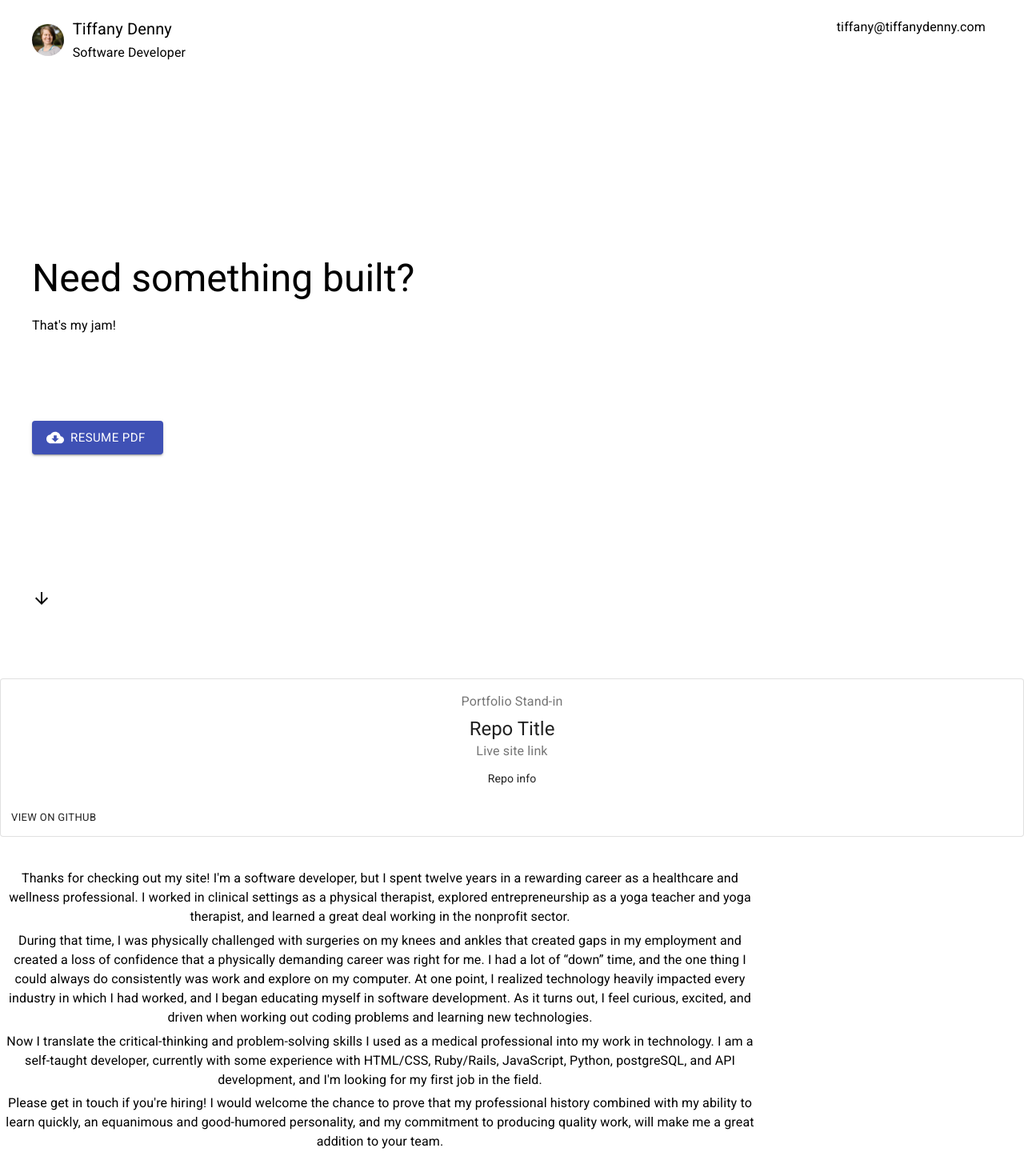
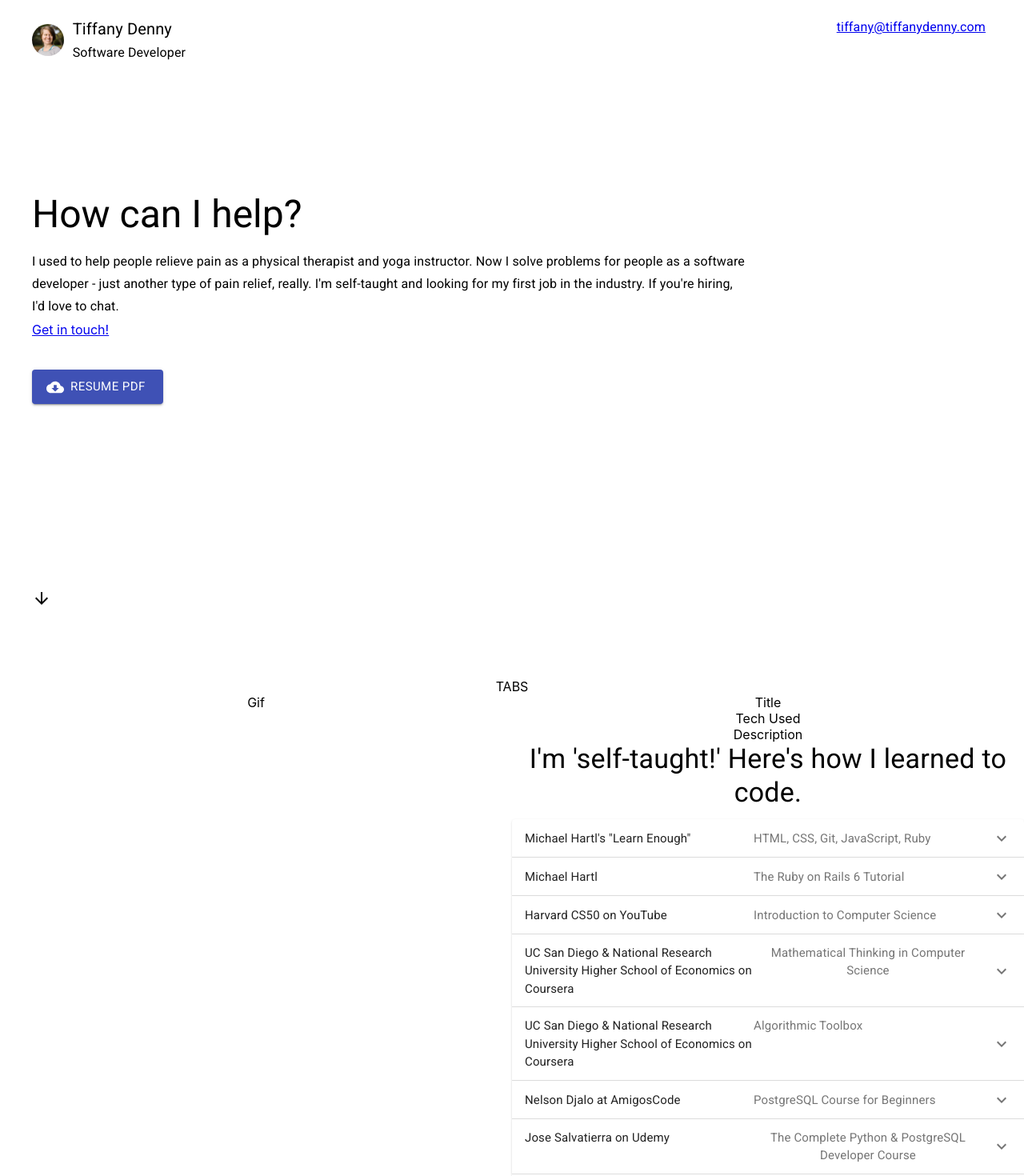
Before and after one commit to tiffanydenny/tiffanydenny.dev, a React (Create React App) app: page / in a window 1280 px wide. Shown: the top 1470 px of the page at 80% size. Built offline with nearby package versions, Linux system fonts and the light colour scheme.

Commit message:
Add links and style intro page, stub out portfolio page

```diff
--- a/src/App.css
+++ b/src/App.css
@@ -36,3 +36,58 @@
     transform: rotate(360deg);
   }
 }
+
+.bounce {
+	-moz-animation: bounce 3s infinite;
+	-webkit-animation: bounce 3s infinite;
+	animation: bounce 3s infinite;
+}
+
+@-moz-keyframes bounce {
+  0%, 20%, 50%, 80%, 100% {
+    -moz-transform: translateY(0);
+    transform: translateY(0);
+  }
+  40% {
+    -moz-transform: translateY(-30px);
+    transform: translateY(-30px);
+  }
+  60% {
+    -moz-transform: translateY(-15px);
+    transform: translateY(-15px);
+  }
+}
+@-webkit-keyframes bounce {
+  0%, 20%, 50%, 80%, 100% {
+    -webkit-transform: translateY(0);
+    transform: translateY(0);
+  }
+  40% {
+    -webkit-transform: translateY(-30px);
+    transform: translateY(-30px);
+  }
+  60% {
+    -webkit-transform: translateY(-15px);
+    transform: translateY(-15px);
+  }
+}
+@keyframes bounce {
+  0%, 20%, 50%, 80%, 100% {
+    -moz-transform: translateY(0);
+    -ms-transform: translateY(0);
+    -webkit-transform: translateY(0);
+    transform: translateY(0);
+  }
+  40% {
+    -moz-transform: translateY(-30px);
+    -ms-transform: translateY(-30px);
+    -webkit-transform: translateY(-30px);
+    transform: translateY(-30px);
+  }
+  60% {
+    -moz-transform: translateY(-15px);
+    -ms-transform: translateY(-15px);
+    -webkit-transform: translateY(-15px);
+    transform: translateY(-15px);
+  }
+}
--- a/src/App.js
+++ b/src/App.js
@@ -1,5 +1,4 @@
 import React from 'react';
-import PropTypes from 'prop-types';
 import Typography from '@material-ui/core/Typography';
 import Avatar from '@material-ui/core/Avatar';
 import Grid from '@material-ui/core/Grid';
@@ -9,13 +8,9 @@ import CardActions from '@material-ui/core/CardActions';
 import CardContent from '@material-ui/core/CardContent';
 import Button from '@material-ui/core/Button';
 import CloudDownloadIcon from '@material-ui/icons/CloudDownload';
-import Icon from '@material-ui/core/Icon';
-import Box from '@material-ui/core/Box';
 import Collapse from '@material-ui/core/Collapse';
-import IconButton from '@material-ui/core/IconButton';
 import ArrowDownwardIcon from '@material-ui/icons/ArrowDownward';
 import ControlledExpansionPanels from './devucation.js';
-import logo from './logo.svg';
 import 'fontsource-roboto';
 import { withStyles } from '@material-ui/core/styles';
 import './App.css';
@@ -32,13 +27,7 @@ const styles = theme => ({
 
   headerEmail: {
     textAlign: 'right',
-  },
-
-  intro: {
-    maxWidth: '70vw',
-    textAlign: 'left',
-    position: 'relative',
-    top: "30%",
+    textDecorationStyle: 'none',
   },
 
   introWrapper: {
@@ -49,10 +38,21 @@ const styles = theme => ({
     position: 'relative',
   },
 
+  intro: {
+    maxWidth: '70vw',
+    textAlign: 'left',
+    position: 'relative',
+    top: "20vh",
+  },
+
+  introText: {
+      marginBottom: 10,
+  },
+
   button: {
-    position: 'absolute',
-    left: 40,
-    bottom: '30%',
+    position: 'relative',
+    left: 0,
+    top: 30,
   },
 
   arrow: {
@@ -134,78 +134,74 @@ function App(props) {
               </Grid>
             </Grid>
             <Grid className={ classes.headerEmail } item xs={6}>
-            <Typography variant="subtitle1">tiffany@tiffanydenny.com
+            <Typography variant="subtitle1"><a href="mailto: tiffany@tiffanydenny.com">tiffany@tiffanydenny.com</a>
             </Typography>
             </Grid>
           </Grid>
           <div className={ classes.intro }>
+            <div className={ classes.introText }>
               <Typography variant="h3"
                           gutterBottom="true">
-                        Need something built?
+                          How can I help?
               </Typography>
-            <Typography variant="subtitle1">
-                        That's my jam!
+              <Typography variant="subtitle1"
+                          gutterBottom="true">
+                          I used to help people relieve pain as a physical therapist and yoga instructor. Now I solve problems for people as a software developer - just another type of pain relief, really. I'm self-taught and looking for my first job in the industry. If you're hiring, I'd love to chat.
+              </Typography>
+              <Typography variant="subtitleh6">
+                          <a href="mailto: tiffany@tiffanydenny.com"> Get in touch!</a>
               </Typography>
             </div>
             <Button
             variant="contained"
             color="primary"
             size="large"
-          className={classes.button}
-          startIcon={<CloudDownloadIcon />}
-          href="./images/denny_resume.pdf"
+            className={ classes.button }
+            startIcon={ <CloudDownloadIcon /> }
+            href="https://drive.google.com/file/d/1LnHqRL_pRH28hdrytECZ4Cc_69FEDEV3/view?usp=sharing"
+            target="_blank"
             > Resume PDF
             </Button>
-          <div>
+          </div>
+
           <ArrowDownwardIcon className={ classes.arrow }/>
-          </div>
         </div>
       </Grid>
 
-      <Grid item xs={12}>
-        <div className={ classes.portfolioWrapper }>
-          <Card className={classes.portfolioCard} variant="outlined">
-            <CardContent>
-              <Typography className={classes.porftolioTitle} color="textSecondary" gutterBottom>
-                Portfolio Stand-in
-              </Typography>
-              <Typography variant="h5" component="h2">
-                Repo Title
-              </Typography>
-              <Typography className={classes.portfolioLink} color="textSecondary">
-                Live site link
-              </Typography>
-              <Typography variant="body2" component="p">
-                Repo info
-              </Typography>
-            </CardContent>
-            <CardActions>
-              <Button size="small">View on github</Button>
-            </CardActions>
-          </Card>
+      <Grid item xs={12} className={ classes.portfolioWrapper }>
+        <div className={ classes.portfolioTabs }>
+          TABS
         </div>
+        <Grid container className={ classes.portfolioDisplay }
+              direction="row"
+              justify="center"
+              alignItems="flex-start">
+          <Grid item xs={6} className={ classes.porfolioGif }>
+            Gif
           </Grid>
-
-      <Grid className={ classes.paragraph } item xs={12}>
-        <Typography variant="body1" gutterBottom>
-          Thanks for checking out my site! I'm a software developer, but I spent twelve years in a rewarding career as a healthcare and wellness professional. I worked in clinical settings as a physical therapist, explored entrepreneurship as a yoga teacher and yoga therapist, and learned a great deal working in the nonprofit sector.
-        </Typography>
-        <Typography variant="body1" gutterBottom>
-          During that time, I was physically challenged with surgeries on my knees and ankles that created gaps in my employment and created a loss of confidence that a physically demanding career was right for me. I had a lot of “down” time, and the one thing I could always do consistently was work and explore on my computer. At one point, I realized technology heavily impacted every industry in which I had worked, and I began educating myself in software development. As it turns out, I feel curious, excited, and driven when working out coding problems and learning new technologies.
-        </Typography>
-        <Typography variant="body1" gutterBottom>
-          Now I translate the critical-thinking and problem-solving skills I used as a medical professional into my work in technology. I am a self-taught developer, currently with some experience with HTML/CSS, Ruby/Rails, JavaScript, Python, postgreSQL, and API development, and I'm looking for my first job in the field.
-        </Typography>
-        <Typography variant="body1" gutterBottom>
-          Please get in touch if you're hiring! I would welcome the chance to prove that my professional history combined with my ability to learn quickly, an equanimous and good-humored personality, and my commitment to producing quality work, will make me a great addition to your team.
-        </Typography>
+          <Grid item xs={6}>
+            <Grid container className={ classes.portfolioInfo }
+                  direction="column"
+                  justify="center"
+                  alignItems="center">
+              <Grid item xs={12} className={ classes.portInfoTitle }>
+                Title
               </Grid>
-
-      <Grid item xs={12}>
+              <Grid item xs={12} className={ classes.portInfoTech }>
+                Tech Used
+              </Grid>
+              <Grid item xs={12} className={ classes.portInfoInfo }>
+                Description
+              </Grid>
+              <Grid item xs={12} className={ classes.portInfoResources }>
                 <Typography variant="h4" gutterBottom>
                   I'm 'self-taught!' Here's how I learned to code.
                 </Typography>
                 <ControlledExpansionPanels />
+              </Grid>
+            </Grid>
+          </Grid>
+        </Grid>
       </Grid>
     </Grid>
   </div>
```
Also changed, not shown: 1 other file (tests, documents, lock files or other folders). Lines whose indentation alone changed are shown as unchanged.
